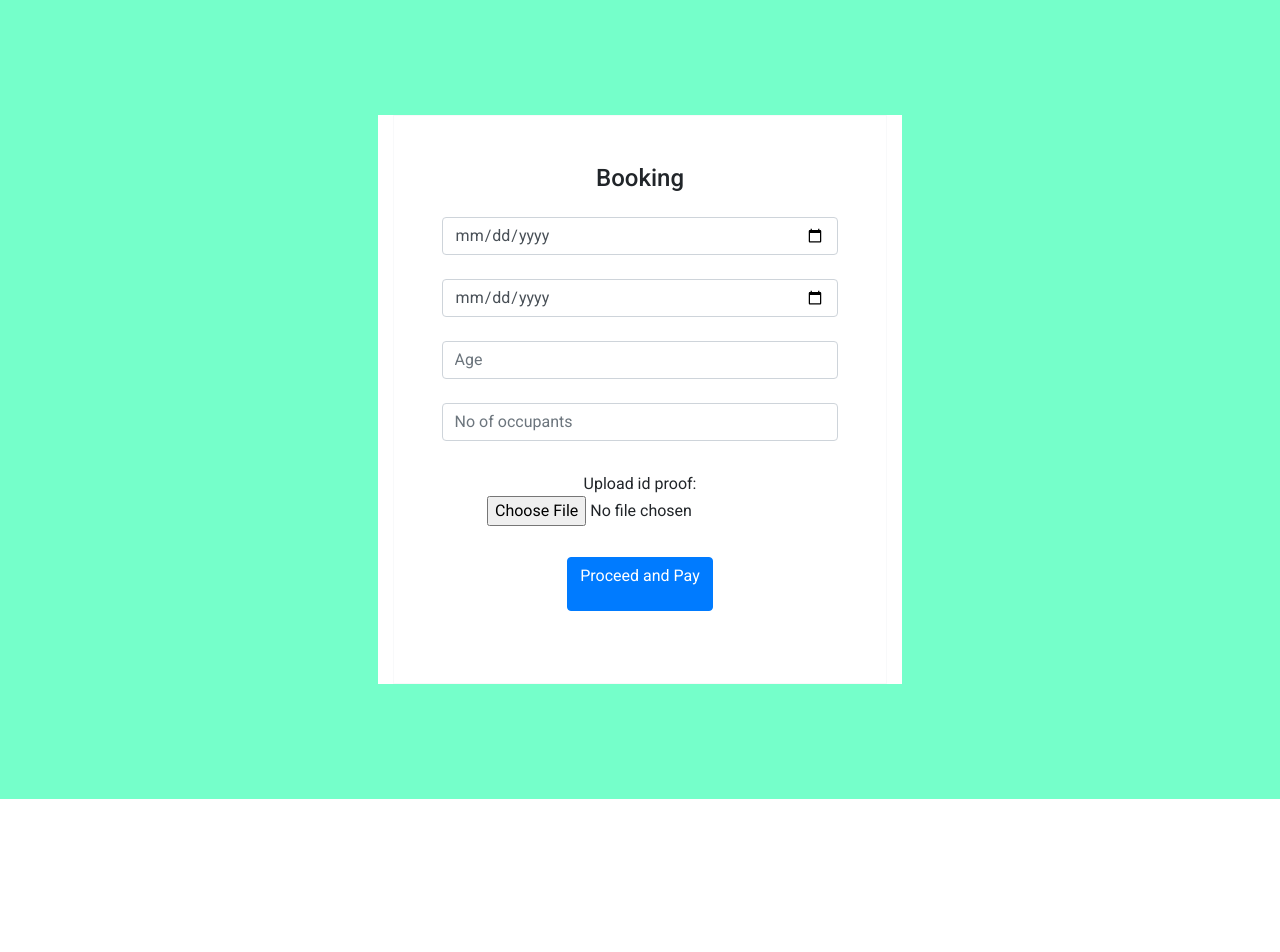
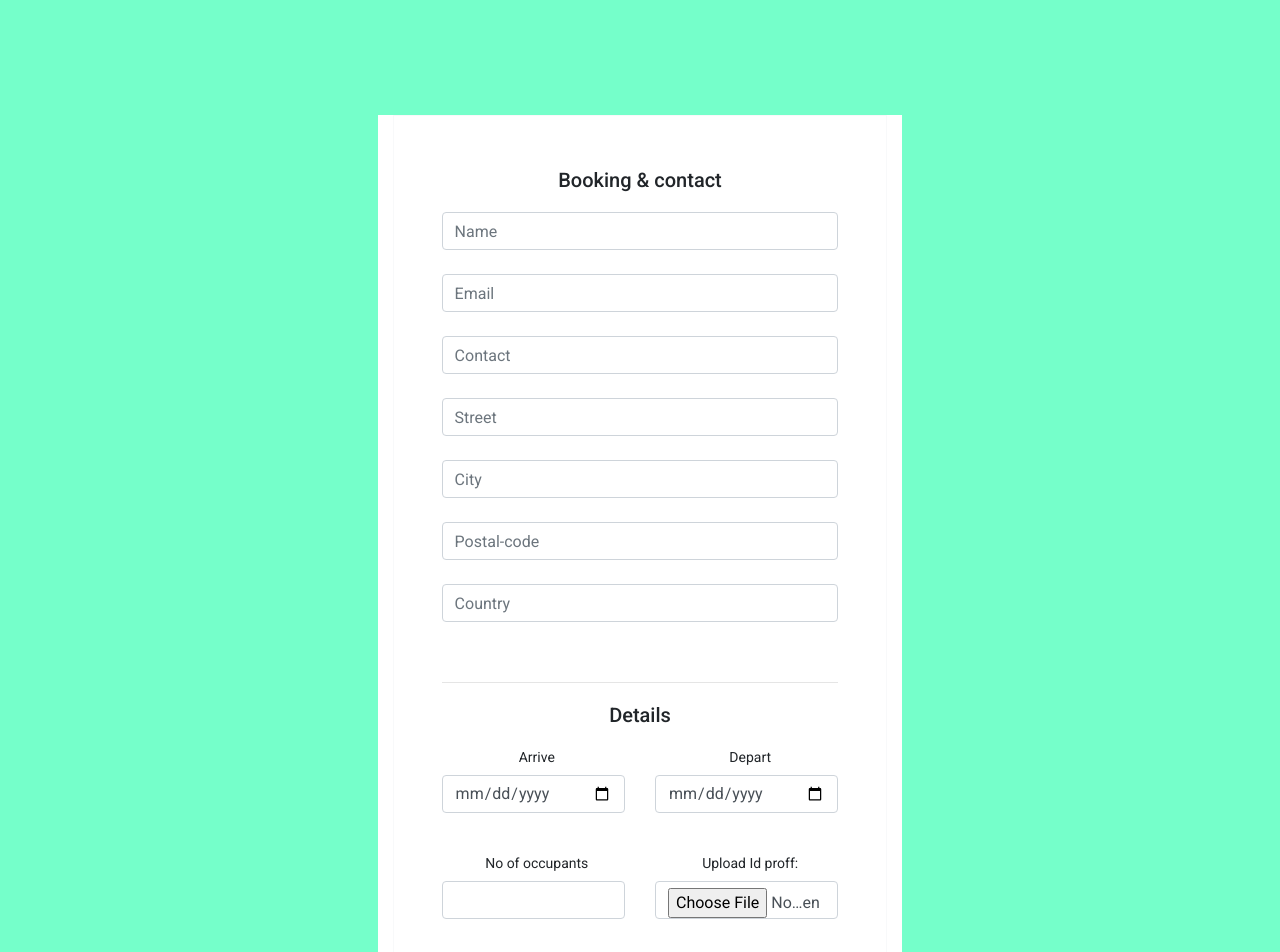
Before and after one commit to kira800/Hotel-Management, an Angular app: page /booking in a window 1280 px wide. Shown: the top 952 px of the page. Before the commit the page ends 800 px from the top, so only its background shows below. Built offline with nearby package versions, Linux system fonts and the light colour scheme.

Commit message:
payment and booking component added

```diff
--- a/src/app/booking/booking.component.html
+++ b/src/app/booking/booking.component.html
@@ -1,26 +1,62 @@
 <div class="container-fluid">
     <div class="container">
-
      <form class="text-center border border-light p-5">
 
-            <p class="h4 mb-4">Booking</p>
-
     <div class="form-group">
-                <input  id="DtChkIn" type="date" class="form-control mb-4" placeholder="Check-In">
-                <input  id="DtChkOut" type="date" class="form-control mb-4"  placeholder="Check-Out">
-                <input  id="age" type="number" class="form-control mb-4"  placeholder="Age">
-                <input id= "noPeople" type="number" class="form-control mb-4" placeholder="No of occupants">
-                <div class="btn btn-mdb-color btn-rounded float-left">
-                    <span>Upload id proof:  </span><input type="file" placeholder="upload id proof">
+      <h2 class="heading">Booking & contact</h2>
+      <div class="controls">
+        <input type="text" id="name" class="form-control mb-4" name="name" placeholder="Name" required>
+        <input type="text" id="email" class="form-control mb-4" name="email" placeholder="Email" required>
+        <input type="tel" id="phone" class="form-control mb-4" name="phone" placeholder="Contact" required>
+        <input type="text" id="street" class="form-control mb-4" name="street" placeholder="Street " required>
+        <input type="text" id="city" class="form-control mb-4" name="city" placeholder="City" required>
+        <input type="text" id="post-code" class="form-control mb-4" name="post-code" placeholder="Postal-code" required>
+        <input type="text" id="country" class="form-control mb-4" name="country" placeholder="Country" required>
+      </div>
+    </div>
+    <br>
+    <hr>
+    <!--  Details -->
+    <div class="form-group">
+      <h2 class="heading">Details</h2>
+      <div class="row">
+      <div class="col-md-6 mb-3">
+        <div class="controls">
+          <label for="arrive" class="label-date"><i class="fa fa-calendar"></i>&nbsp;&nbsp;Arrive</label>
+          <input type="date" id="arrive" class="form-control" name="arrive" value="<?php echo date('Y-m-d'); ?>" required/>
+        </div>
+      </div>
+      <div class="col-md-6 mb-3">
+        <div class="controls">
+          <label for="depart" class="label-date"><i class="fa fa-calendar"></i>&nbsp;&nbsp;Depart</label>
+          <input type="date" id="depart" class="form-control mb-4" name="depart" value="<?php echo date('Y-m-d'); ?>" required/>
+        </div>
+      </div>
+        </div>
+        <div class="row">
+            <div class="col-md-6 mb-3">
+                <div class="controls">
+                     <i class="fa fa-sort"></i>
+                     <label ><i class="fa fa-male"></i>&nbsp;&nbsp;No of occupants</label>
+                     <input type="text" id="people" class="form-control mb-4" required/>
                 </div>
             </div>
 
+      <div class="col-md-6 mb-3">
+        <div class="controls">
+            <label ><i class="fa fa-male"></i>&nbsp;&nbsp;Upload Id proff:</label>
+            <input type="file" id="proff" class="form-control mb-4"  value="file" required/>
+        </div>
+        </div>
+       </div>
+        <div class="grid">
 
-
-            <!-- submit -->
-            <button block="true" type="button" class="btn btn-primary my-4"> Proceed and Pay<a class="nav-link" [routerLink]="['/login']"></a>
-               </button>
-
+          <div class="controls">
+            <textarea name="comments" class="form-control mb-4" id="comments" placeholder="Please describe your needs e.g. Extra beds, children's cots"></textarea>
+            </div>
+            <a class="btn btn-primary" [routerLink]="['/payment']">Save And Proceed</a>
+        </div>
+    </div> <!-- /.form-group -->
   </form>
 </div>
 </div>
```
Lines whose indentation alone changed are shown as unchanged.
